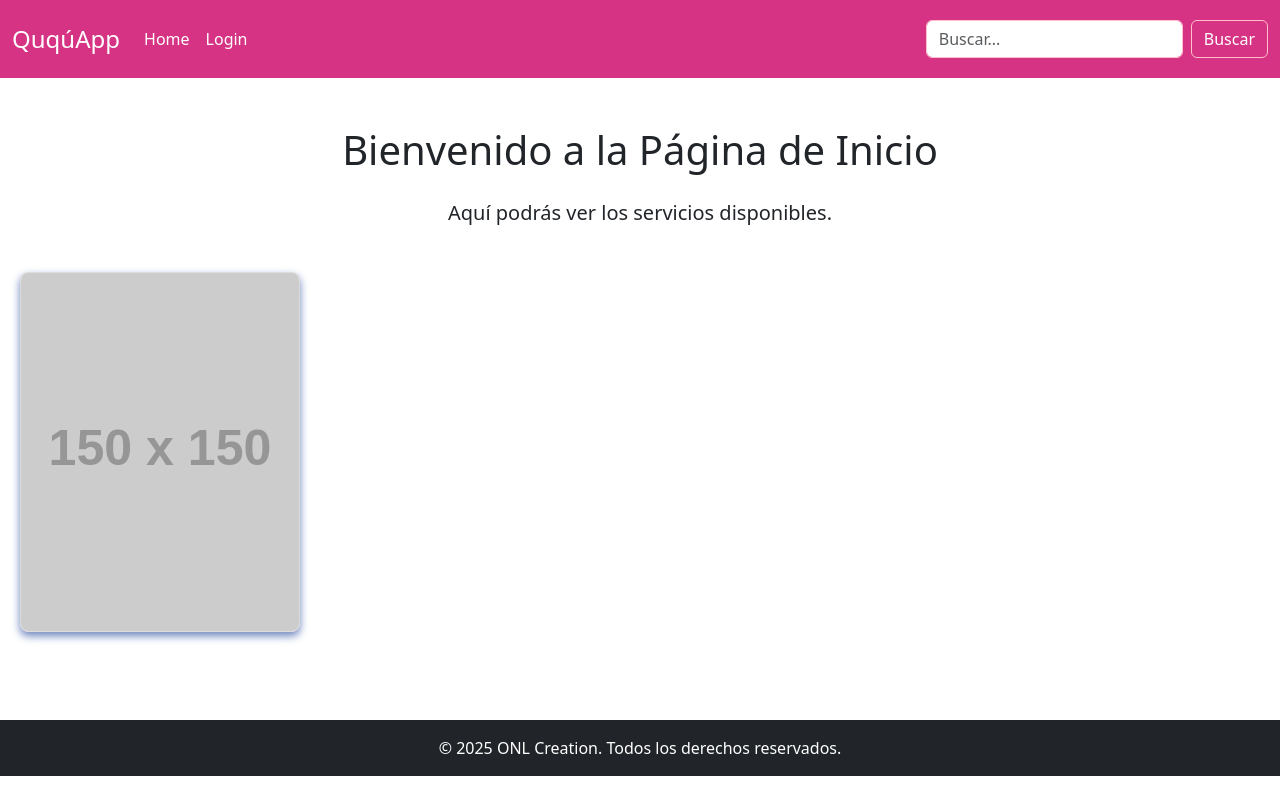
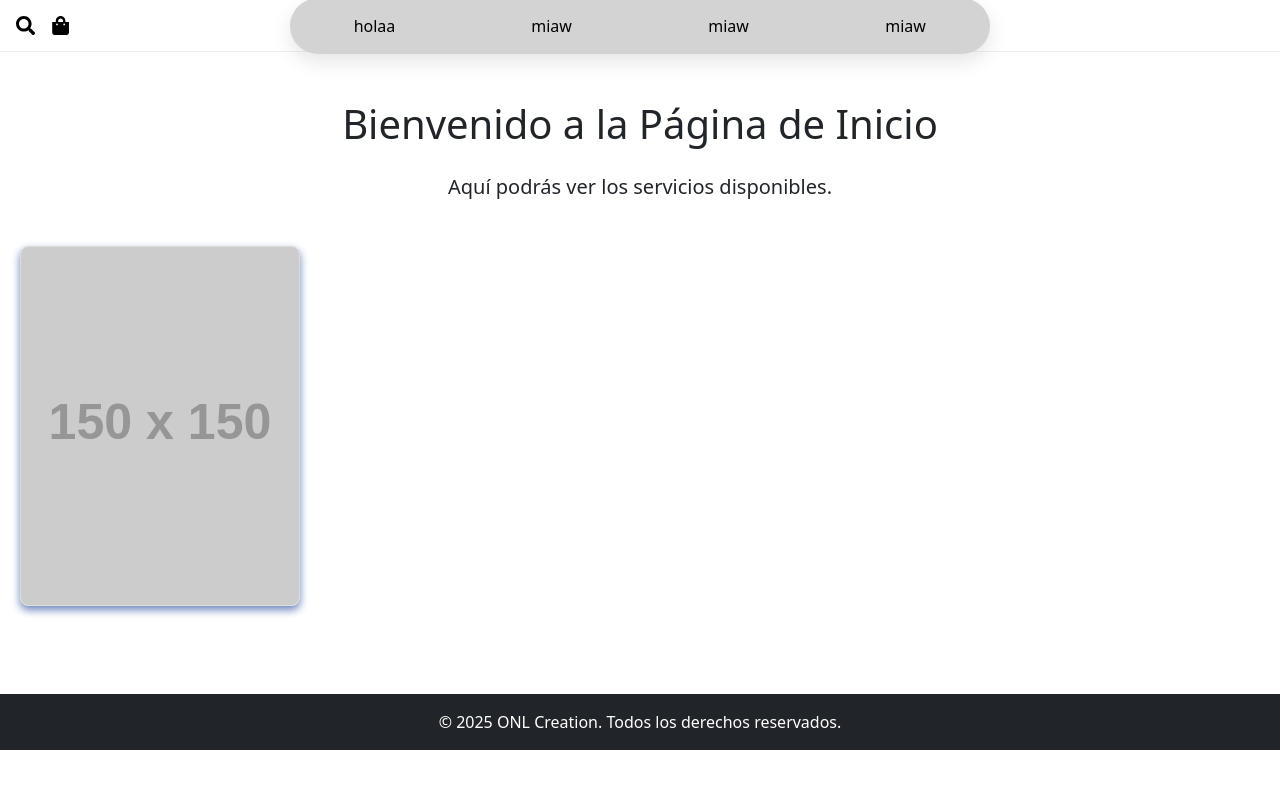
Before and after one commit to orneepetrelli/ququApp, a React (Create React App) app: page / in a window 1280 px wide. Built offline with nearby package versions, Linux system fonts and the light colour scheme.

Commit message:
header, sidebar incompleta

```diff
--- a/package.json
+++ b/package.json
@@ -11,6 +11,7 @@
     "react": "^19.0.0",
     "react-bootstrap": "^2.10.9",
     "react-dom": "^19.0.0",
+    "react-icons": "^5.5.0",
     "react-router-dom": "^7.4.1",
     "react-scripts": "5.0.1",
     "web-vitals": "^2.1.4"
--- a/src/scripts/header.js
+++ b/src/scripts/header.js
@@ -1,33 +1,30 @@
 import "../styles/header-style.css";
 import React from "react";
-import "bootstrap/dist/css/bootstrap.min.css";
+import { FaSearch, FaShoppingBag } from "react-icons/fa";
 
 function Header() {
-    return (
-        <nav className="navbar navbar-expand-lg bg-dark navbar-dark py-3">
-            <div className="container-fluid">
-                <a className="navbar-brand fs-4" href="/">QuqúApp</a>
-                <button className="navbar-toggler" type="button" data-bs-toggle="collapse" data-bs-target="#navbarTogglerDemo02" aria-controls="navbarTogglerDemo02" aria-expanded="false" aria-label="Toggle navigation">
-                    <span className="navbar-toggler-icon"></span>
-                </button>
-                <div className="collapse navbar-collapse" id="navbarTogglerDemo02">
-                    <ul className="navbar-nav me-auto mb-2 mb-lg-0">
-                        <li className="nav-item">
-                            <a className="nav-link active" aria-current="page" href="/">Home</a>
-                        </li>
-                        <li className="nav-item">
-                            <a className="nav-link" href="login">Login</a>
-                        </li>
-                    </ul>
-                    <form className="d-flex" role="search">
-                        <input className="form-control me-2" type="search" placeholder="Buscar..." aria-label="Search" />
-                        <button className="btn btn-outline-light" type="submit">Buscar</button>
-                    </form>
-                </div>
-            </div>
-        </nav>
+  return (
 
-    );
+    <header className="custom-header">
+
+
+      <div className="floating-header">
+        <button>holaa</button>
+        <button>miaw</button>
+        <button>miaw</button>
+        <button>miaw</button>
+      </div>
+
+      <div className="header-right">
+
+    {/* huh */}
+        <FaSearch className="icon" />
+    {/* Icono CARRITO */}
+        <FaShoppingBag className="icon" />
+      </div>
+
+    </header>
+  );
 }
 
 export default Header;
--- a/src/styles/header-style.css
+++ b/src/styles/header-style.css
@@ -1,32 +1,110 @@
-/* Fondo rosa oscuro para el navbar */
-.navbar {
-    background-color: #d63384 !important; /* rosa oscuro (como Bootstrap's pink) */
+.custom-header {
+    display: flex;
+    justify-content: space-between;
+    align-items: center;
+    padding: 1rem;
+    background-color: white;
+    position: sticky;
+    top: 0;
+    z-index: 10;
+    border-bottom: 1px solid #eee;
   }
 
-/* Texto blanco en todos los enlaces del navbar */
-.navbar .nav-link,
-.navbar .navbar-brand {
-    color: #fff !important;
+  .sidebar {
+    position: fixed;
+    top: 0;
+    left: 0;
+    width: 70px;
+    height: 100vh;
+    background-color: white;
+    border-right: 1px solid #ddd;
+    padding-top: 1rem;
+    display: flex;
+    flex-direction: column;
+    align-items: center;
+    z-index: 1000;
+    box-shadow: 2px 0 8px rgba(0, 0, 0, 0.05);
   }
 
-/* Texto blanco al hacer hover */
-.navbar .nav-link:hover,
-.navbar .navbar-brand:hover {
-    color: #ffe6f0 !important;
+  .sidebar-icons {
+    display: flex;
+    flex-direction: column;
+    gap: 1.5rem;
   }
 
-/* Botón de buscar con borde rosa claro */
-.btn-outline-light {
-    border-color: #ffc0cb;
-    color: #fff;
+  .sidebar button {
+    background: none;
+    border: none;
+    font-size: 1.4rem;
+    cursor: pointer;
+    color: #555;
+    transition: color 0.2s;
   }
 
-.btn-outline-light:hover {
-    background-color: #ffc0cb;
-    color: #000;
+  .sidebar button:hover {
+    color: #d63384; /* Tu rosa quqúApp */
   }
 
-/* Input del buscador con borde rosa */
-.form-control {
-    border: 1px solid #ffc0cb;
+  .header-left, .header-right {
+    display: flex;
+    align-items: center;
+    gap: 1rem;
   }
+
+  .floating-header {
+    background-color: lightgray;
+    backdrop-filter: blur(8px);
+    border-radius: 50px;
+    padding: 0.5rem;
+    display: flex;
+    flex-direction: row;
+    justify-content: center;
+    gap: 1.5rem;
+    width: 100%;
+    max-width: 700px;
+    margin: 0 auto;
+    position: absolute;
+    top: 50%;
+    left: 50%;
+    transform: translate(-50%, -50%);
+    box-shadow: 0 8px 20px rgba(0, 0, 0, 0.1);
+  }
+
+  .floating-header button {
+    flex: 1;
+    text-align: center;
+    border: none;
+    outline: none;
+    background: transparent;
+    color: black;
+    font-size: 1rem;
+    font-weight: 500;
+    padding: 0.5rem 1.5rem;
+    border-radius: 25px;
+    cursor: pointer;
+    transition: background-color 0.3s, color 0.3s;
+    margin: 0 0.001rem;
+  }
+
+  .floating-header button:hover {
+    background-color: white;
+    color: #d63384;
+  }
+
+  .logo {
+    color: black;
+    text-decoration: none;
+    font-family: 'Helvetica Neue', sans-serif;
+    letter-spacing: 1px;
+  }
+
+  .icon {
+    font-size: 1.2rem;
+    cursor: pointer;
+    color: black;
+    transition: transform 0.2s;
+  }
+
+  .icon:hover {
+    transform: scale(1.1);
+  }
```
Also changed, not shown: src/scripts/sidebar.js (added, +19 -0 lines), src/App.js (line endings or trailing spaces), 1 other file (tests, documents, lock files or other folders). Lines whose indentation alone changed are shown as unchanged.
